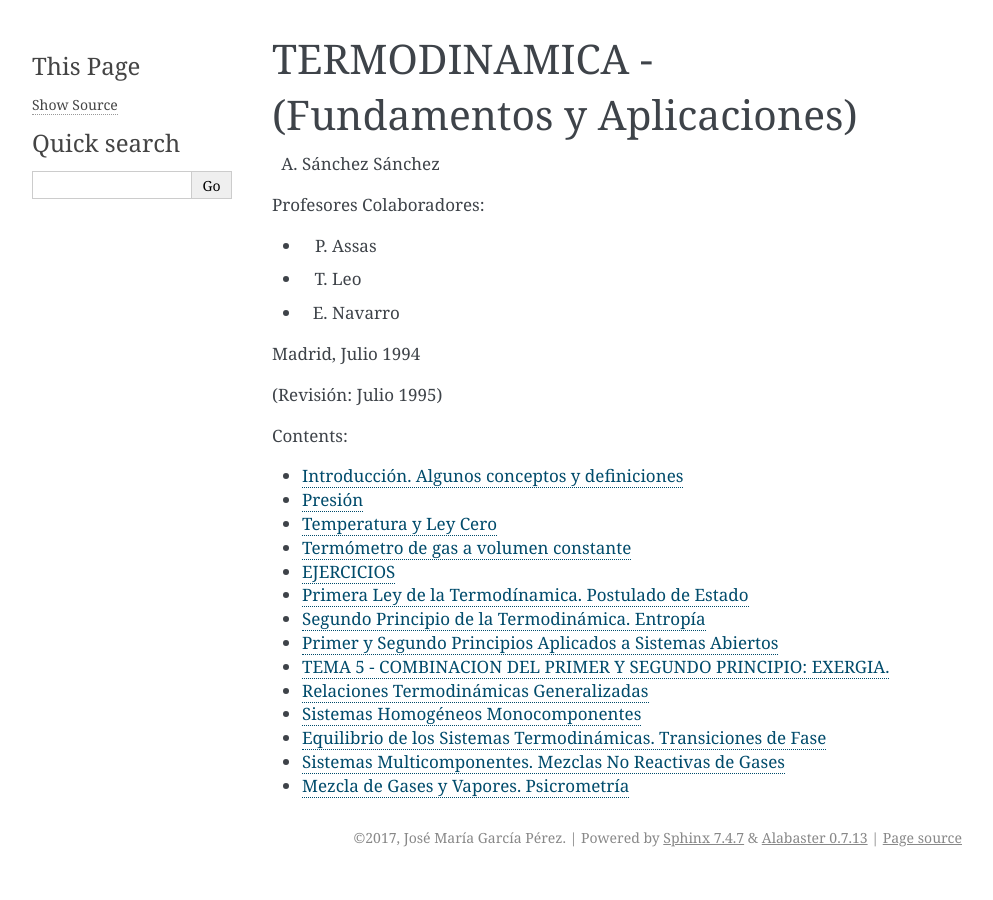
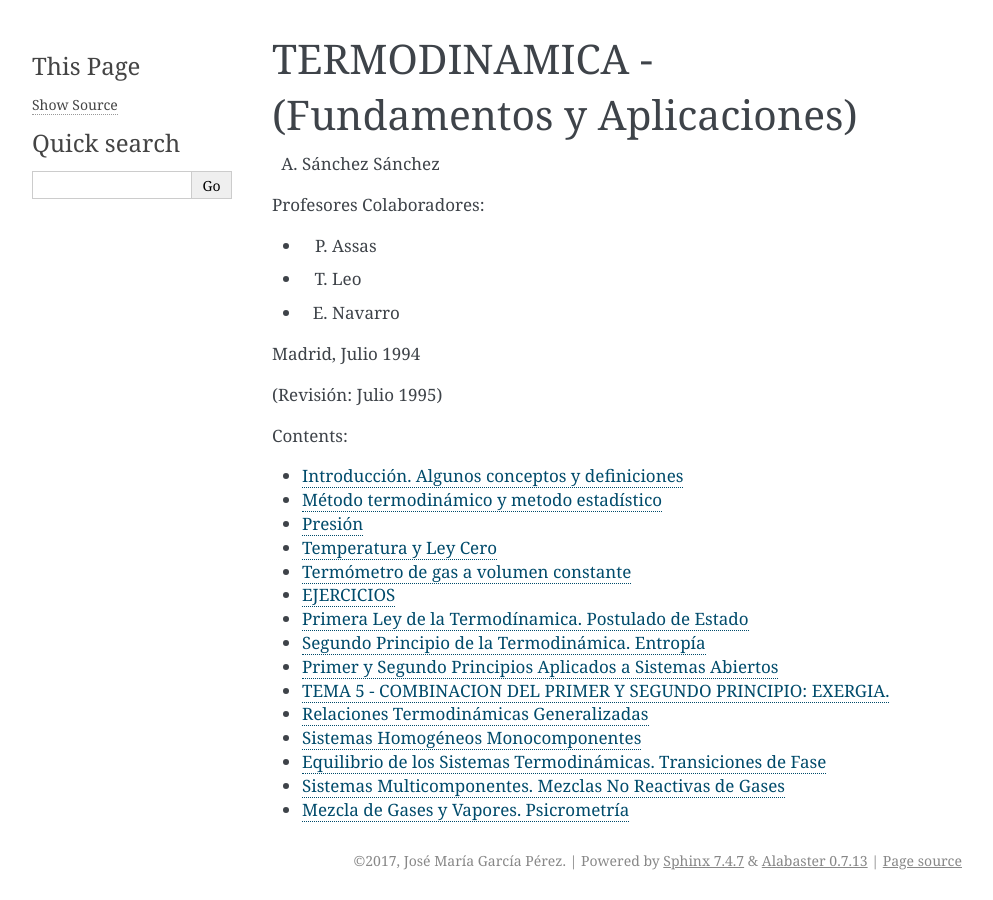
Before and after one commit to mantielero/termodinamica, a Sphinx documentation site: the page built from source/index.rst, in a window 1280 px wide. Shown: the whole page, without its empty margins (148-1141 px from the left). Built offline with Sphinx 7.4.7, drawn with Linux system fonts in a browser that asks for light colours.

Commit message:
Método termodinámico vs estadístico

```diff
--- a/source/index.rst
+++ b/source/index.rst
@@ -23,6 +23,7 @@ Madrid, Julio 1994
    :caption: Contents:
 
    guion_introduccion
+   guion_introduccion_metodo_termodinamico_estadistico
    guion_introduccion_presion
    guion_introduccion_ley_cero_temperatura
    guion_introduccion_ejercicios
```
